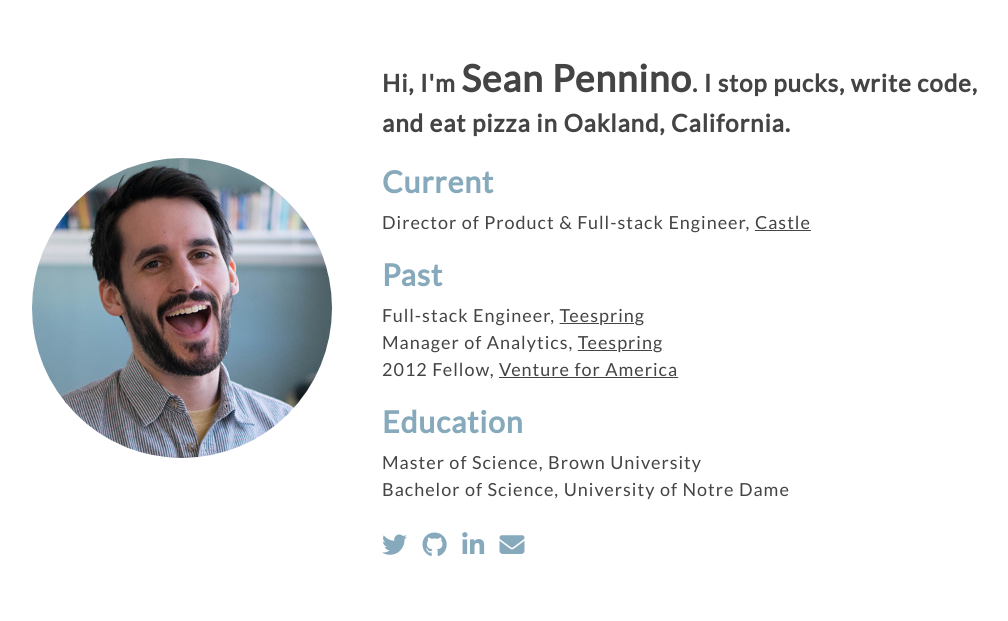
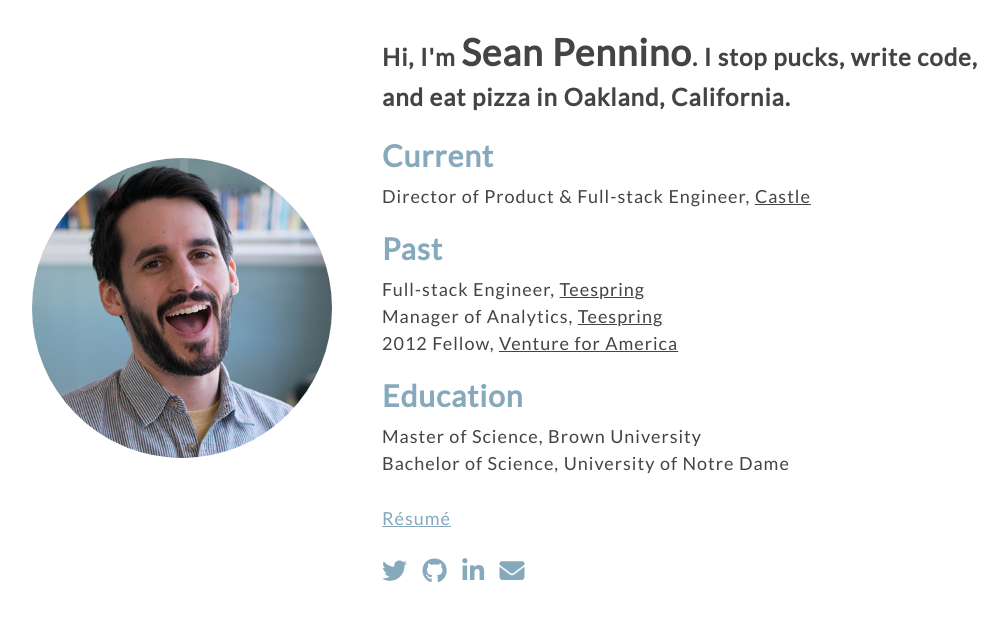
Before and after one commit to spennino/spennino.github.io, a PHP site: page / in a window 1280 px wide. Shown: the top 621 px of the page, without its empty margins (128-1136 px from the left). Run offline with PHP 8.4, Linux system fonts and the light colour scheme; some libraries are stand-ins or nearby versions.

Commit message:
Added resume

```diff
--- a/index.html
+++ b/index.html
@@ -32,6 +32,9 @@
           <li>Master of Science, Brown University</li>
           <li>Bachelor of Science, University of Notre Dame</li>
         </ul>
+        <div id="resume">
+          <a href="sean_pennino_resume.pdf" target="_blank">Résumé</a>
+        </div>
         <div id="links">
           <a href="https://twitter.com/seanpennino" target="_blank"><i class="fa fa-twitter"></i></a>
           <a href="https://github.com/spennino" target="_blank"><i class="fa fa-github"></i></a>
--- a/style.css
+++ b/style.css
@@ -122,6 +122,12 @@ i {
   }
 }
 
+#resume {
+  margin-top: 30px;
+  color: #86a9bc;
+  font-size: 18px;
+}
+
 #links {
   margin-top: 30px;
 }
```
Also changed, not shown: 1 other file.
